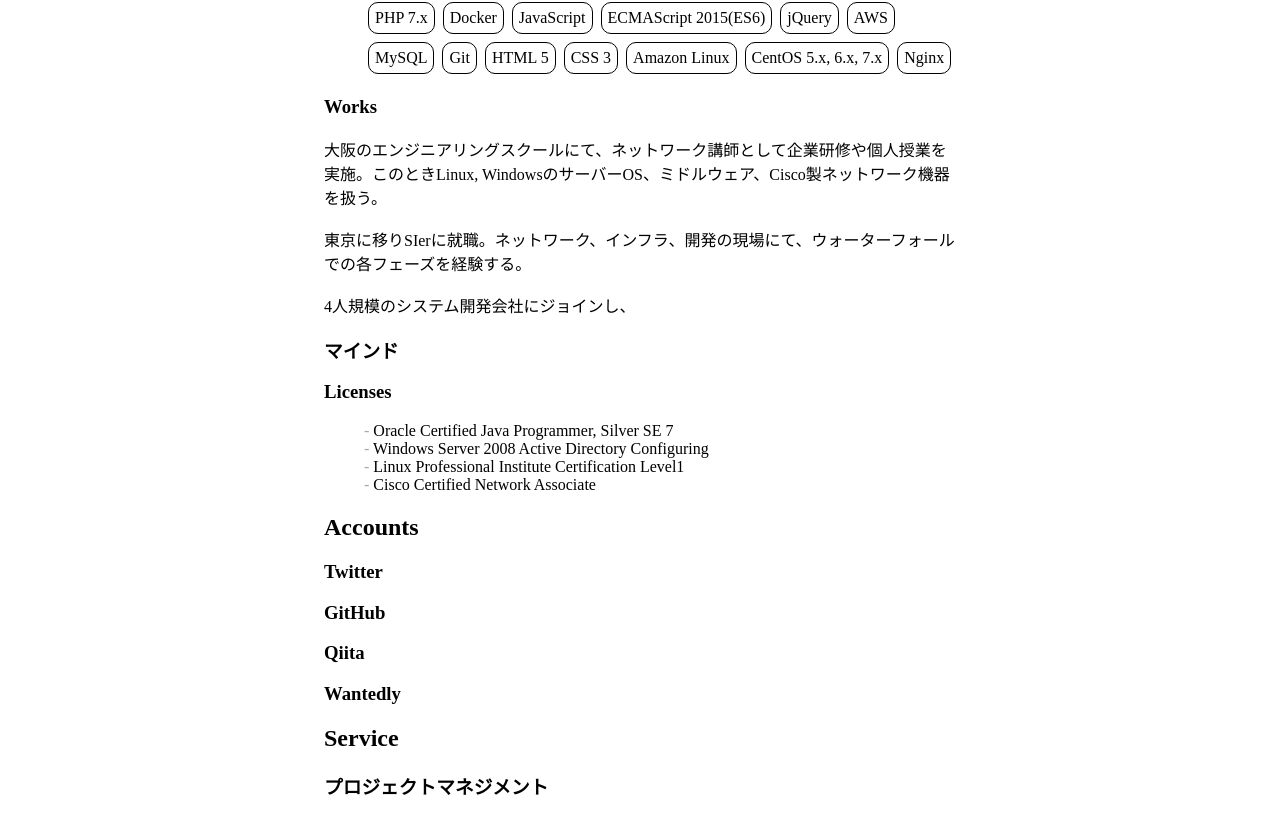
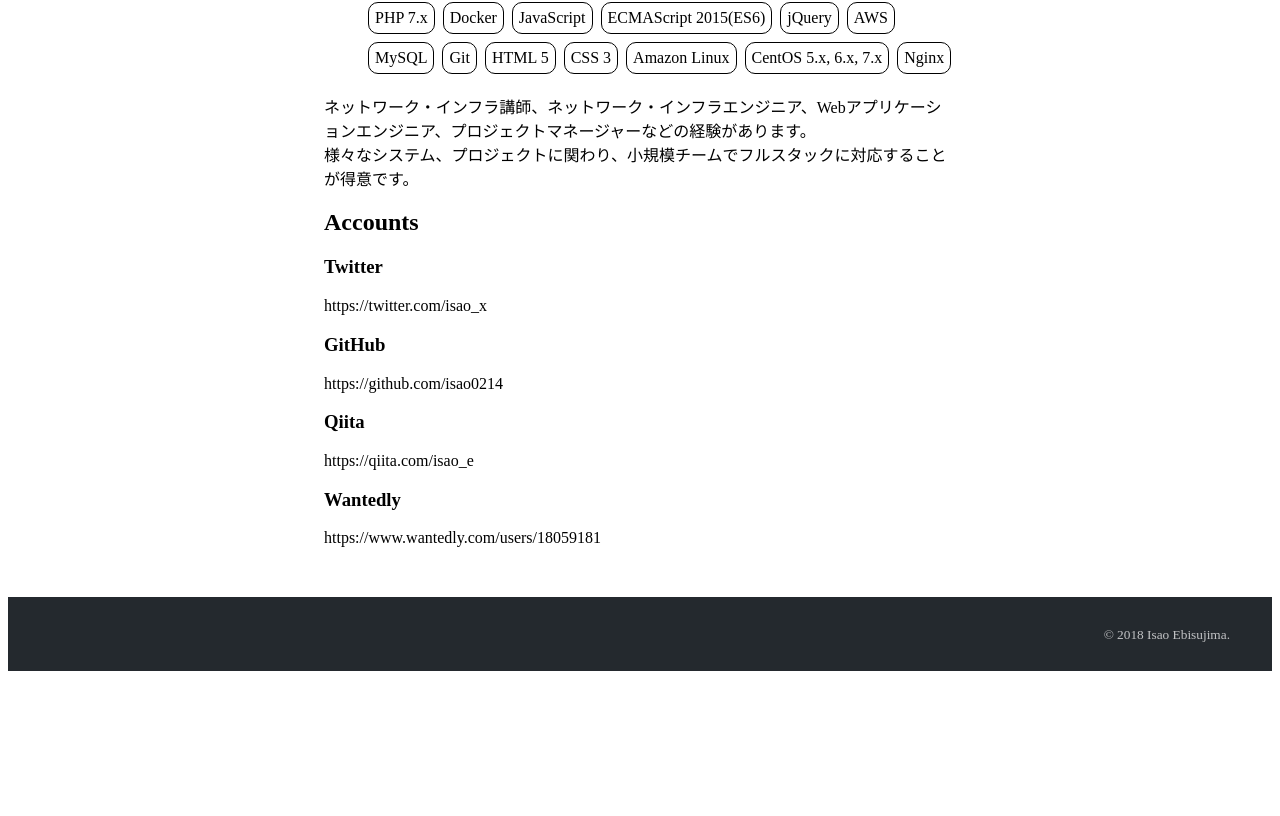
Before and after one commit to isao0214/isaoebisujima.me, a Nuxt app: page / in a window 1280 px wide. Shown: the part 484-1300 px from the top of the page. After the commit the page ends 1163 px from the top, so only its background shows below. Built offline with nearby package versions, Linux system fonts and the light colour scheme.

Commit message:
文言修正

```diff
--- a/components/Index.vue
+++ b/components/Index.vue
@@ -69,62 +69,29 @@
           Nginx
         </li>
       </ul>
-      <h3>
-        Works
-      </h3>
-      <p>大阪のエンジニアリングスクールにて、ネットワーク講師として企業研修や個人授業を実施。このときLinux, WindowsのサーバーOS、ミドルウェア、Cisco製ネットワーク機器を扱う。<br>
-        <br>
-        東京に移りSIerに就職。ネットワーク、インフラ、開発の現場にて、ウォーターフォールでの各フェーズを経験する。<br>
-        <br>
-        4人規模のシステム開発会社にジョインし、
+      <p>
+        ネットワーク・インフラ講師、ネットワーク・インフラエンジニア、Webアプリケーションエンジニア、プロジェクトマネージャーなどの経験があります。<br>
+        様々なシステム、プロジェクトに関わり、小規模チームでフルスタックに対応することが得意です。
       </p>
-      <h3>
-        マインド
-      </h3>
-      <h3>
-        Licenses
-      </h3>
-      <ul class="main__content__licenses">
-        <li class="main__content__licenses__item">
-          Oracle Certified Java Programmer, Silver SE 7
-        </li>
-        <li class="main__content__licenses__item">
-          Windows Server 2008 Active Directory Configuring
-        </li>
-        <li class="main__content__licenses__item">
-          Linux Professional Institute Certification Level1
-        </li>
-        <li class="main__content__licenses__item">
-          Cisco Certified Network Associate
-        </li>
-      </ul>
       <h2 id="accounts">
         Accounts
       </h2>
       <h3>
         Twitter
       </h3>
+      https://twitter.com/isao_x
       <h3>
         GitHub
       </h3>
+      https://github.com/isao0214
       <h3>
         Qiita
       </h3>
+      https://qiita.com/isao_e
       <h3>
         Wantedly
       </h3>
-      <h2 id="service">
-        Service
-      </h2>
-      <h3>
-        プロジェクトマネジメント
-      </h3>
-      <h3>
-        システム開発
-      </h3>
-      <h3>
-        プログラミングメンタリング
-      </h3>
+      https://www.wantedly.com/users/18059181
     </div>
   </main>
 </template>
@@ -134,6 +101,7 @@
 .main {
   display: flex;
   justify-content: center;
+  padding-bottom: 50px;
   &__content {
     width: 50%;
     &__avatar {
```
